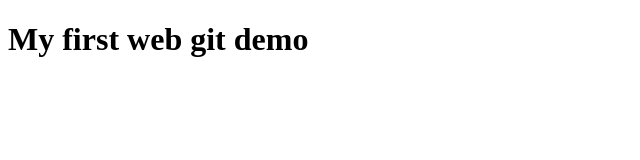
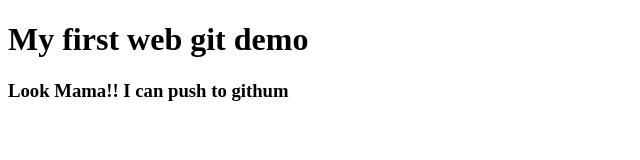
Before and after one commit to akashswfu/my-first-website, a plain HTML site: page index.html in a window 1280 px wide. Shown: the whole page, without its empty margins (0-640 px from the left). Drawn offline with Linux system fonts and the light colour scheme.

Commit message:
learned github

```diff
--- a/index.html
+++ b/index.html
@@ -6,6 +6,7 @@
 </head>
 <body>
     <h1> My first web git demo</h1>
+    <h3> Look Mama!! I can push to githum</h3>
 
 </body>
 </html>
```
